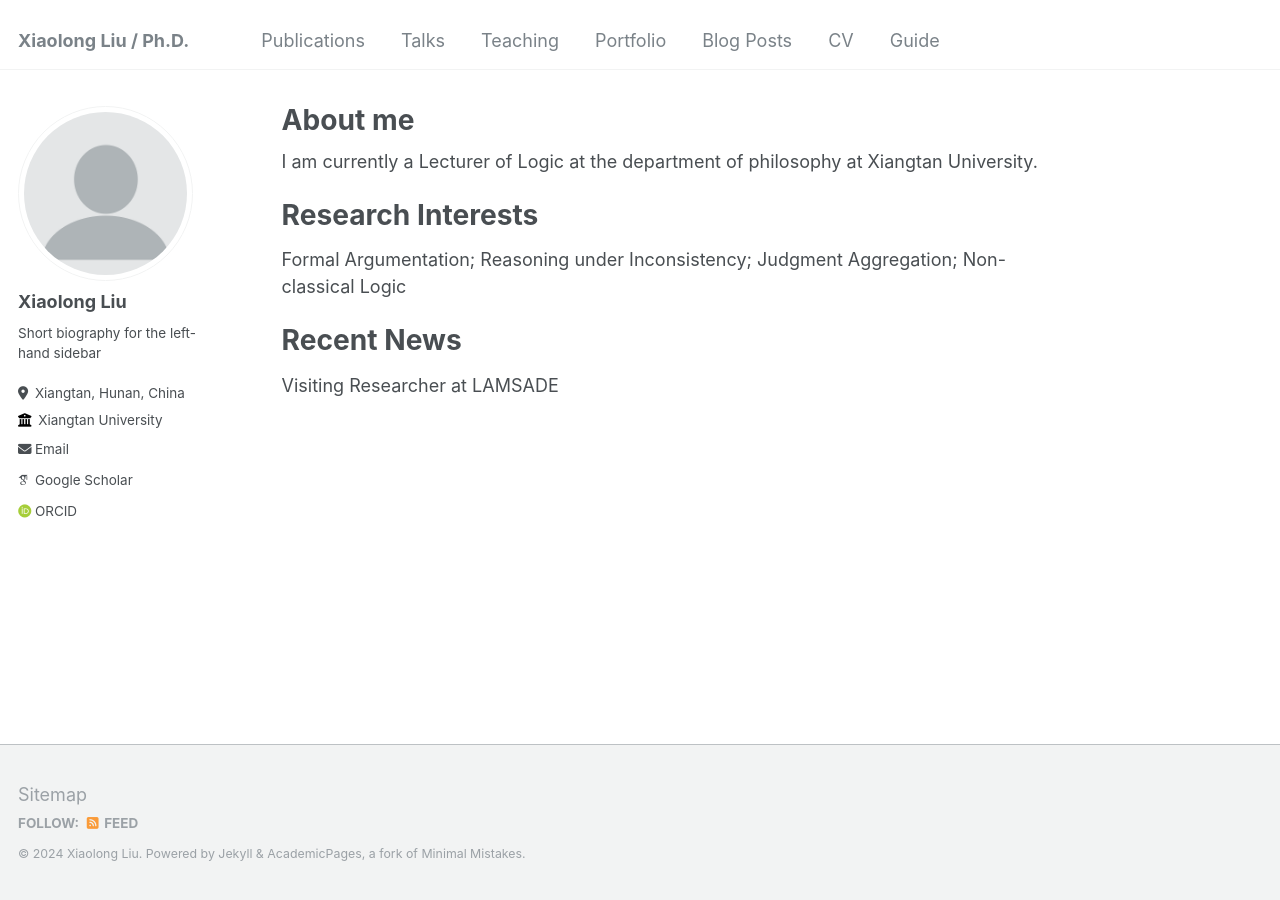
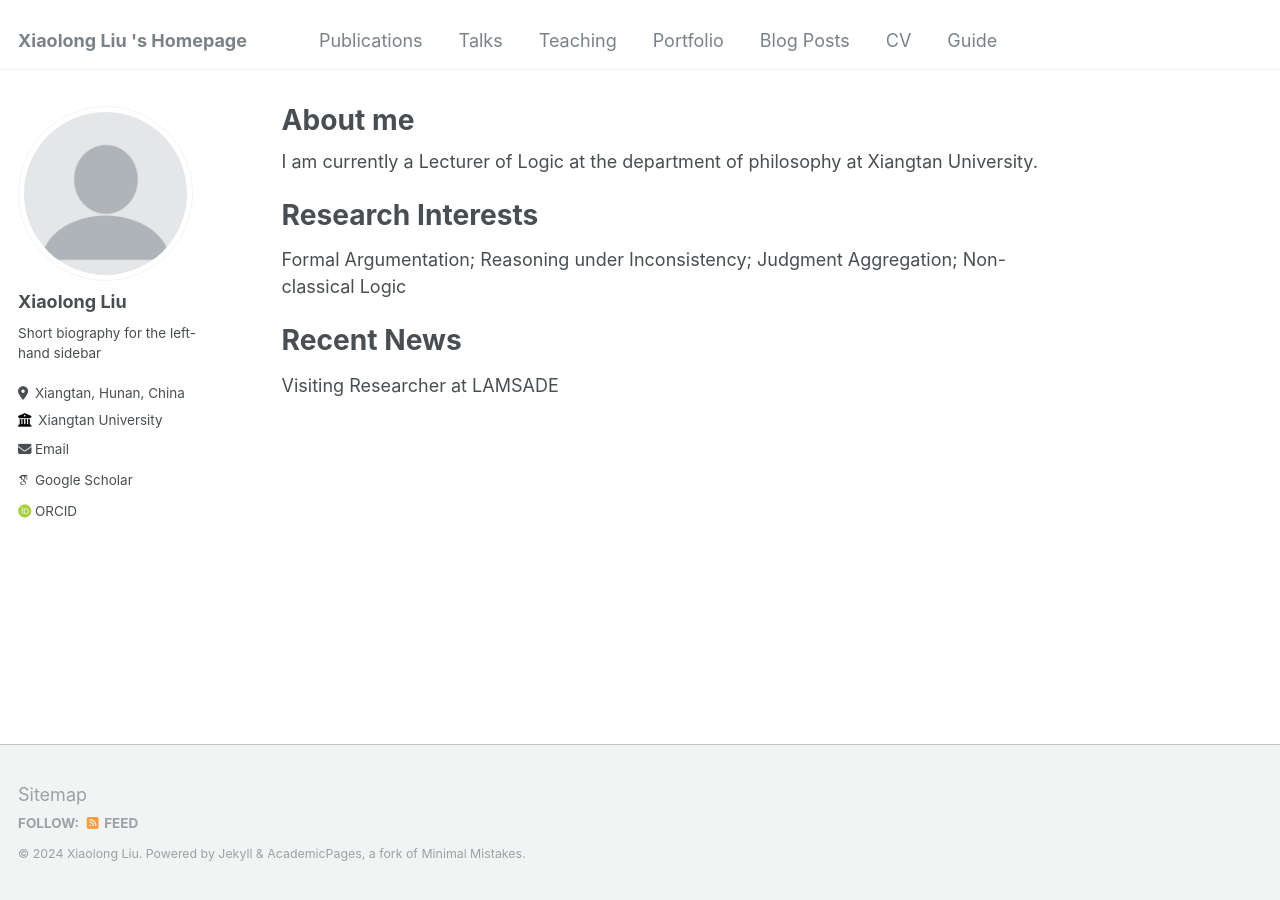
Before and after one commit to xiao-long-liu/xiao-long-liu.github.io, a Jekyll site: the page built from _pages/about.md, in a window 1280 px wide. Built offline with Jekyll 4.4.1, drawn with Linux system fonts in a browser that asks for light colours; some web fonts are replaced.

Commit message:
Update _config.yml

```diff
--- a/_config.yml
+++ b/_config.yml
@@ -8,7 +8,7 @@
 
 # Basic Site Settings
 locale                   : "en-US"
-title                    : "Xiaolong Liu / Ph.D."
+title                    : "Xiaolong Liu 's Homepage"
 title_separator          : "-"
 name                     : &name "Xiaolong Liu"
 description              : &description "personal description"
```
